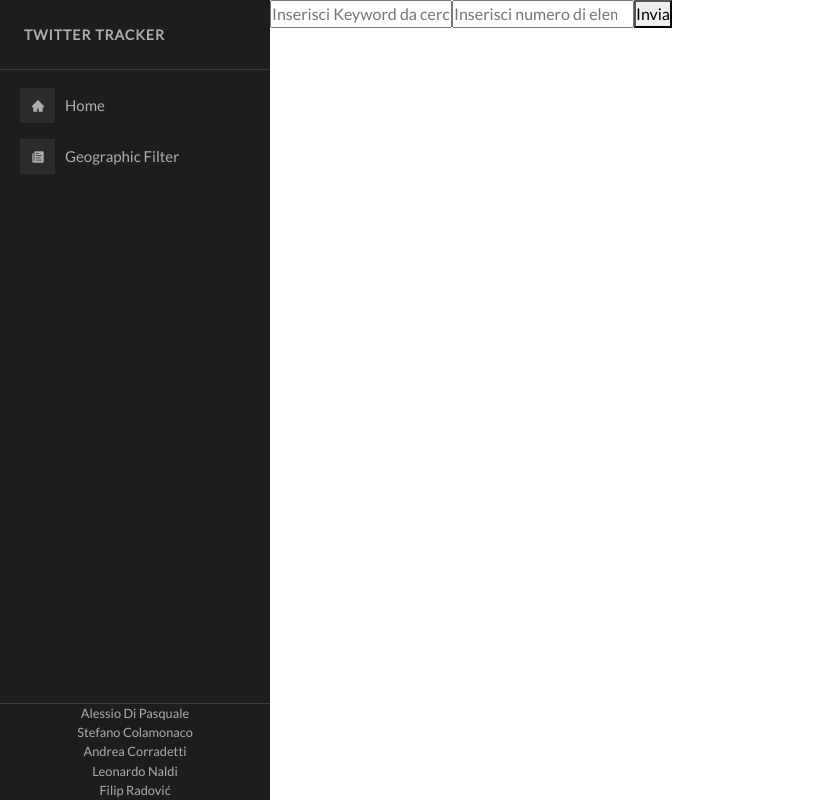
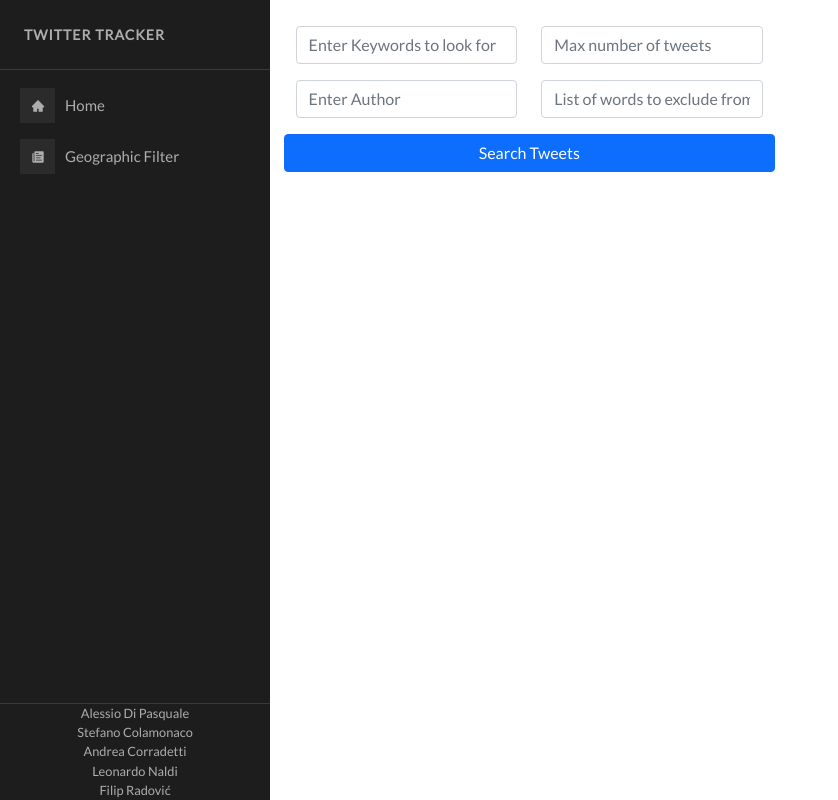
Before and after one commit to alessiodipasquale/TwitterTracker, a React (Create React App) app in the folder public/: page / in a window 1280 px wide. Shown: the whole page, without its empty margins (0-838 px from the left). Built offline with nearby package versions, Linux system fonts and the light colour scheme; what leaflet-geosearch would draw is missing.

Commit message:
Updated searchbars in home

```diff
--- /dev/null
+++ b/public/src/components/TweetCard.js
@@ -0,0 +1,18 @@
+import { Card } from 'react-bootstrap';
+
+function TweetCard({tweet}) {
+  return(
+
+    <Card key={tweet.id}>
+      <Card.Body>
+
+        <Card.Title  style={{display: 'flex'}}><strong>{tweet.user.name}</strong><div className="text-muted" style={{marginLeft: '6px'}}>@{tweet.user.screen_name} · {new Date(tweet.created_at).toLocaleDateString()}</div></Card.Title>
+        <Card.Subtitle className="mb-2 text-muted">{tweet.place ? (tweet.place.full_name ? tweet.place.full_name : (tweet.place.name ? tweet.place.name : '')) : tweet.user.location}</Card.Subtitle>
+        <Card.Text>{tweet.text}</Card.Text>
+      </Card.Body>
+    </Card>
+
+  );
+}
+
+export default TweetCard;
--- a/public/src/pages/Home.js
+++ b/public/src/pages/Home.js
@@ -1,11 +1,16 @@
 import React, { Component, useImperativeHandle, useState } from 'react';
 import Axios from 'axios';
-import { Card } from 'react-bootstrap';
+import { Card, Form, Row, Col, Button, Container } from 'react-bootstrap';
+
+import TweetCard from '../components/TweetCard';
+
 function Home() {
     const url="http://localhost:3000/searchTweetsByKeyword";
     const [data, setData] = useState({
         text:"",
-        count:""
+        count:"",
+        author: "",
+        remove: "",
     });
 
     const [tweets,setTweets]=useState([])
@@ -22,7 +27,9 @@
         e.preventDefault();
         Axios.post(url, {
             text: data.text,
-            count: parseInt(data.count)
+            count: parseInt(data.count),
+            author: data.author,
+            remove: data.remove,
         })
         .then(res => {
             console.log(res.data.data.statuses)
@@ -31,37 +38,58 @@
     }
 
     return(
-        <div>
-            <form onSubmit={(e)=> submit(e)}>
-                <input onChange={(e)=>handle(e)} value={data.text} id="text" placeholder="Inserisci Keyword da cercare su Twitter" type="text"></input>
-                <input onChange={(e)=>handle(e)} value={data.count} id="count" placeholder="Inserisci numero di elementi massimo" type="number"></input>
-                <button>Invia</button>
-            </form>
+        <Container fluid  style={{padding: '2%'}} >
+        <Row>
+        <Col>
+        <Form>
+          <Row>
+            <Col>
+              <Form.Group class="mb-3" controlId="text">
+                <Form.Control onChange={(e)=>handle(e)} type="text" placeholder="Enter Keywords to look for" value={data.text}/>
+              </Form.Group>
+            </Col>
+            <Col>
+              <Form.Group class="mb-3" controlId="count">
+                <Form.Control onChange={(e)=>handle(e)} type="number" placeholder="Max number of tweets" value={data.count}/>
+              </Form.Group>
+            </Col>
+          </Row>
+
+          <Row>
+            <Col>
+              <Form.Group class="mb-3" controlId="author">
+                <Form.Control onChange={(e)=>handle(e)} type="text" placeholder="Enter Author" value={data.author}/>
+              </Form.Group>
+            </Col>
+            <Col>
+              <Form.Group class="mb-3" controlId="remove">
+                <Form.Control onChange={(e)=>handle(e)} type="text" placeholder="List of words to exclude from search" value={data.remove}/>
+              </Form.Group>
+            </Col>
+          </Row>
+
+          <Row>
+            <Button onClick={(e) => submit(e)} variant="primary">Search Tweets</Button>
+          </Row>
+        </Form>
+        </Col>
+        <Col>
+
             <div style={{ height: '85vh', overflow: 'scroll'}}>
         <Card.Body>
            {
-
-
-
                 tweets && tweets.map(tweet=>{
-                    return(
-                      <Card key={tweet.id}>
-                        <Card.Body>
-
-                          <Card.Title  style={{display: 'flex'}}><strong>{tweet.user.name}</strong><div className="text-muted" style={{marginLeft: '6px'}}>@{tweet.user.screen_name} · {new Date(tweet.created_at).toLocaleDateString()}</div></Card.Title>
-                          <Card.Subtitle className="mb-2 text-muted">{tweet.place ? (tweet.place.full_name ? tweet.place.full_name : (tweet.place.name ? tweet.place.name : '')) : tweet.user.location}</Card.Subtitle>
-                          <Card.Text>{tweet.text}</Card.Text>
-                        </Card.Body>
-                      </Card>
-
-                    )
-
-                    })
-                }
+                    return <TweetCard tweet={tweet} />;
+                })
+            }
             </Card.Body>
         </div>
 
-        </div>
+        </Col>
+
+        </Row>
+
+        </Container>
     );
 }
 
```
Also changed, not shown: 1 other file (tests, documents, lock files or other folders).
